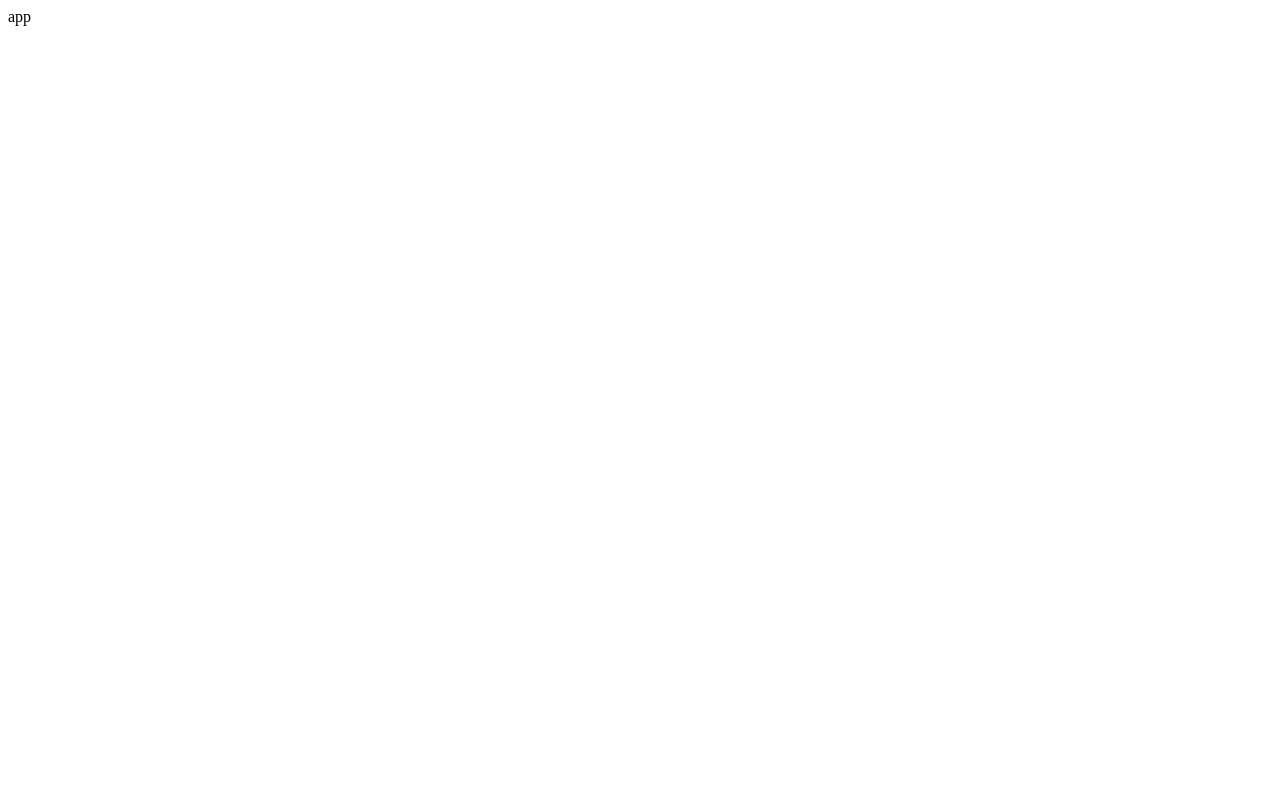
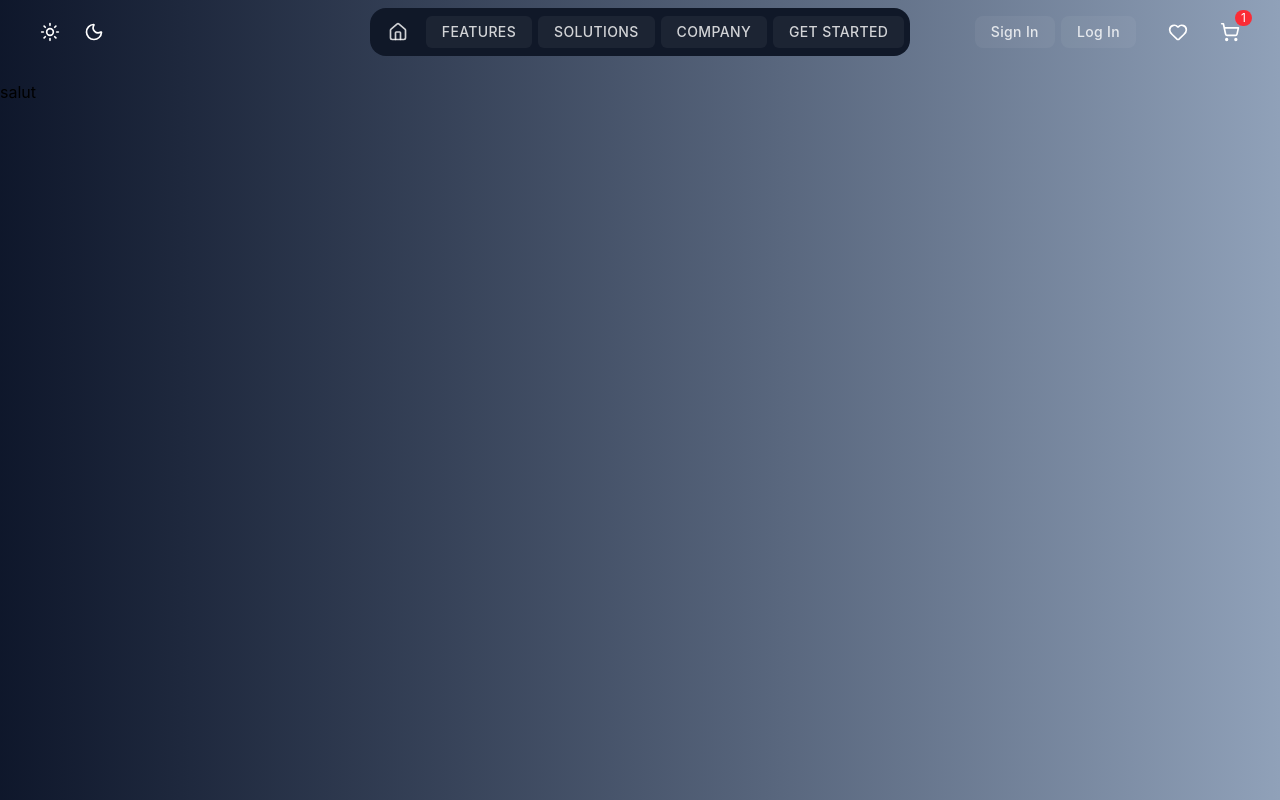
Before and after one commit to SeTMeX/ParfumDior, a React (Vite) app: page / in a window 1280 px wide. Shown: the top 800 px of the page. Built offline with nearby package versions, Linux system fonts and the light colour scheme.

Commit message:
added navbar and footer

```diff
--- a/package.json
+++ b/package.json
@@ -10,8 +10,12 @@
     "preview": "vite preview"
   },
   "dependencies": {
+    "@tailwindcss/vite": "^4.2.1",
+    "lucide-react": "^0.576.0",
     "react": "^19.2.0",
-    "react-dom": "^19.2.0"
+    "react-dom": "^19.2.0",
+    "react-router-dom": "^7.13.1",
+    "tailwindcss": "^4.2.1"
   },
   "devDependencies": {
     "@eslint/js": "^9.39.1",
--- a/src/App.tsx
+++ b/src/App.tsx
@@ -1,10 +1,18 @@
+import { BrowserRouter } from "react-router-dom";
+import Navbar from "./components/core/header/Navbar";
+import Footer from "./components/core/footer/Footer";
 
 function App() {
-
-
-  return (
-    <div>app</div>
-  )
+    return (
+        <BrowserRouter>
+            <Navbar />
+            {/* asta este in loc de bg */}
+            <div className="pt-20 min-h-1000 bg-gradient-to-r from-slate-900 to-slate-400">
+                salut
+            </div>
+            <Footer />
+        </BrowserRouter>
+    );
 }
 
-export default App
+export default App;
--- /dev/null
+++ b/src/components/core/footer/Footer.tsx
@@ -0,0 +1,82 @@
+const Footer = () => {
+    return (
+        <footer className="text-white bg-gradient-to-r from-slate-900 to-slate-400">
+            <div className="max-w-7xl mx-auto px-8 pt-16 pb-8">
+                <div className="grid grid-cols-3 gap-12 mb-16">
+                    <div className="flex flex-col gap-12">
+                        <p className="text-white/60 text-sm leading-relaxed max-w-xs">
+                            We are a premium fragrance brand crafting distinctive scents designed to elevate everyday moments.
+                        </p>
+
+                        <div>
+                            <p className="text-white text-base font-medium mb-5">Social media</p>
+                            <div className="grid grid-cols-3 gap-y-3 gap-x-4 text-white/80 text-sm">
+                                {[
+                                    "Instagram", "Twitter", "Tiktok",
+                                    "Facebook", "Linkedin", "Youtube",
+                                ].map((platform) => (
+                                    <a
+                                        key={platform}
+                                        href="#"
+                                        className="flex items-center gap-1 hover:text-white transition group"
+                                    >
+                                        {platform}
+                                        <span className="text-xs opacity-60 group-hover:opacity-100 transition">↗</span>
+                                    </a>
+                                ))}
+                            </div>
+                        </div>
+                    </div>
+
+                    <div className="flex flex-col gap-8">
+                        <div>
+                            <p className="text-white text-xs font-semibold tracking-widest mb-3">ADDRESS</p>
+                            <p className="text-white/70 text-sm leading-relaxed">
+                                1901 Thornridge Cir.<br />
+                                Shiloh, Hawaii 81063
+                            </p>
+                        </div>
+
+                        <div>
+                            <p className="text-white text-xs font-semibold tracking-widest mb-3">PHONE</p>
+                            <p className="text-white/70 text-sm">[+373] 812381283</p>
+                        </div>
+
+                        <div>
+                            <p className="text-white text-xs font-semibold tracking-widest mb-3">EMAIL</p>
+                            <p className="text-white/70 text-sm">hello@diorparfum.com</p>
+                        </div>
+                    </div>
+
+                    <div>
+                        <p className="text-white text-3xl font-semibold leading-tight mb-8">
+                            Subscribe to<br />get Our Newsletter
+                        </p>
+
+                        <div className="flex items-center bg-white rounded-full p-1.5">
+                            <input
+                                type="email"
+                                placeholder="Enter your email"
+                                className="flex-1 min-w-0 bg-transparent text-gray-800 placeholder-gray-400 text-sm px-3 outline-none"
+                            />
+                            <button className="bg-gray-900 hover:bg-gray-700 transition text-white text-xs font-medium px-4 py-2 rounded-full shrink-0">
+                                Subscribe
+                            </button>
+                        </div>
+                    </div>
+                </div>
+
+                <div className="border-t border-white/20 pt-6 flex items-center justify-between">
+                    <p className="text-white/50 text-sm">© Copyright 2026, All Rights Reserved</p>
+                    <div className="flex items-center gap-6 text-white/50 text-sm">
+                        <a href="#" className="hover:text-white transition">FAQ</a>
+                        <a href="#" className="hover:text-white transition">Term of Service</a>
+                        <a href="#" className="hover:text-white transition">Privacy Policy</a>
+                    </div>
+                </div>
+            </div>
+        </footer>
+    );
+};
+
+export default Footer;
--- /dev/null
+++ b/src/components/core/header/Navbar.tsx
@@ -0,0 +1,110 @@
+import { useEffect, useState } from "react";
+import { Heart, ShoppingCart, Home, Sun, Moon } from "lucide-react";
+import { Link } from "react-router-dom";
+
+const Navbar = () => {
+    const [scrolled, setScrolled] = useState(false);
+
+    useEffect(() => {
+        const handleScroll = () => {
+            setScrolled(window.scrollY > 20);
+        };
+
+        window.addEventListener("scroll", handleScroll);
+        return () => window.removeEventListener("scroll", handleScroll);
+    }, []);
+
+    return (
+        <nav
+            className={`fixed top-0 left-0 w-full z-50 transition-all duration-300 ${
+                scrolled
+                    ? "backdrop-blur-md bg-white/10 border-b border-white/20 shadow-lg"
+                    : "bg-transparent"
+            }`}
+        >
+            <div className="max-w-7xl mx-auto px-8 h-16 flex items-center justify-between text-white">
+
+                {/* sectia de stinga */}
+                <div className="flex items-center gap-6 flex-1">
+                    <div className="flex items-center gap-2">
+                        <button className="p-2 rounded-full hover:bg-white/20 transition">
+                            <Sun size={20} />
+                        </button>
+                        <button className="p-2 rounded-full hover:bg-white/20 transition">
+                            <Moon size={20} />
+                        </button>
+                    </div>
+                </div>
+
+                {/* sectia centrala */}
+                <div className="flex items-center gap-1.5 text-white/80 bg-gray-900 rounded-2xl px-1.5 py-2">
+                    <Link
+                        to="/"
+                        className="flex items-center gap-2 px-3 py-1.5 hover:text-white transition"
+                    >
+                        <Home size={20} />
+                    </Link>
+
+                    <Link
+                        to="/features"
+                        className="hover:bg-white hover:text-black bg-white/5 rounded-md font-medium px-4 py-1.5 transition text-sm tracking-wide"
+                    >
+                        FEATURES
+                    </Link>
+
+                    <Link
+                        to="/solutions"
+                        className="hover:bg-white hover:text-black bg-white/5 rounded-md font-medium px-4 py-1.5 transition text-sm tracking-wide"
+                    >
+                        SOLUTIONS
+                    </Link>
+
+                    <Link
+                        to="/company"
+                        className=" hover:bg-white hover:text-black bg-white/5 rounded-md font-medium px-4 py-1.5 transition text-sm tracking-wide"
+                    >
+                        COMPANY
+                    </Link>
+
+                    <Link
+                        to="/get-started"
+                        className=" hover:bg-white hover:text-black bg-white/5 rounded-md font-medium px-4 py-1.5 transition text-sm tracking-wide"
+                    >
+                        GET STARTED
+                    </Link>
+                </div>
+
+                {/* sectia dreapta */}
+                <div className="flex items-center gap-4 flex-1 justify-end">
+
+                    {/* singin login */}
+                    <div className="flex items-center gap-1.5 text-white/80 bg-transparent rounded-2xl px-2 py-1.5">
+                        <button className="hover:bg-white hover:text-black bg-white/5 hover:scale-110 rounded-lg font-medium px-4 py-1.5 transition text-sm tracking-wide">
+                            Sign In
+                        </button>
+                        <button className="hover:bg-white hover:text-black bg-white/5 hover:scale-110 rounded-lg font-medium px-4 py-1.5 transition text-sm tracking-wide">
+                            Log In
+                        </button>
+                    </div>
+
+                    <button className="p-2 rounded-full hover:bg-white/20 transition">
+                        <Heart size={20} />
+                    </button>
+
+                    <div className="relative">
+                        <button className="p-2 rounded-full hover:bg-white/20 transition">
+                            <ShoppingCart size={20} />
+                        </button>
+
+                        <span className="absolute -top-1 -right-1 bg-red-500 text-white text-xs px-1.5 rounded-full">
+                            1
+                        </span>
+                    </div>
+                </div>
+
+            </div>
+        </nav>
+    );
+};
+
+export default Navbar;
--- a/src/index.css
+++ b/src/index.css
@@ -0,0 +1 @@
+@import "tailwindcss";
--- a/vite.config.ts
+++ b/vite.config.ts
@@ -1,7 +1,8 @@
 import { defineConfig } from 'vite'
 import react from '@vitejs/plugin-react-swc'
+import tailwindcss from '@tailwindcss/vite'
 
 // https://vite.dev/config/
 export default defineConfig({
-  plugins: [react()],
+  plugins: [react(), tailwindcss()],
 })
```
Also changed, not shown: 1 other file (tests, documents, lock files or other folders).
